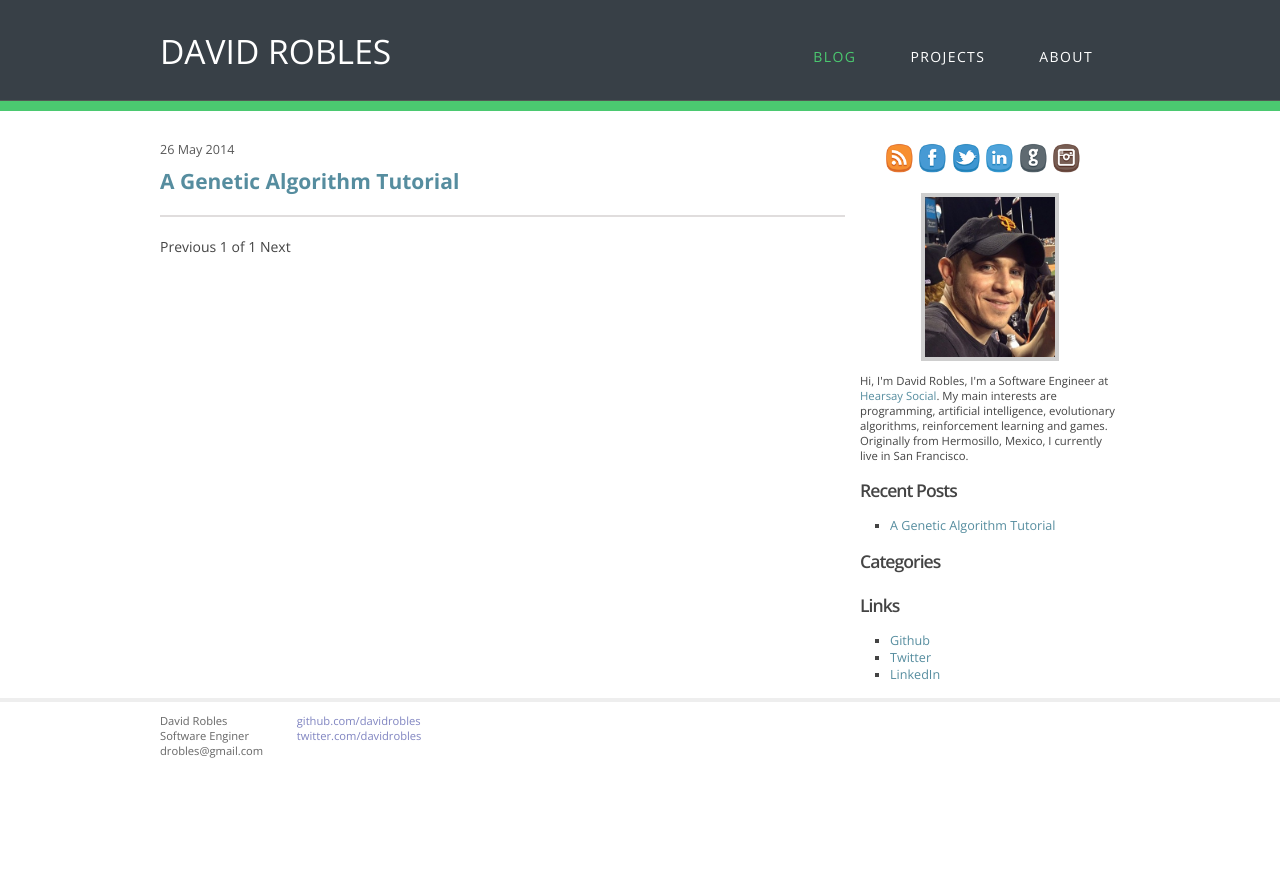
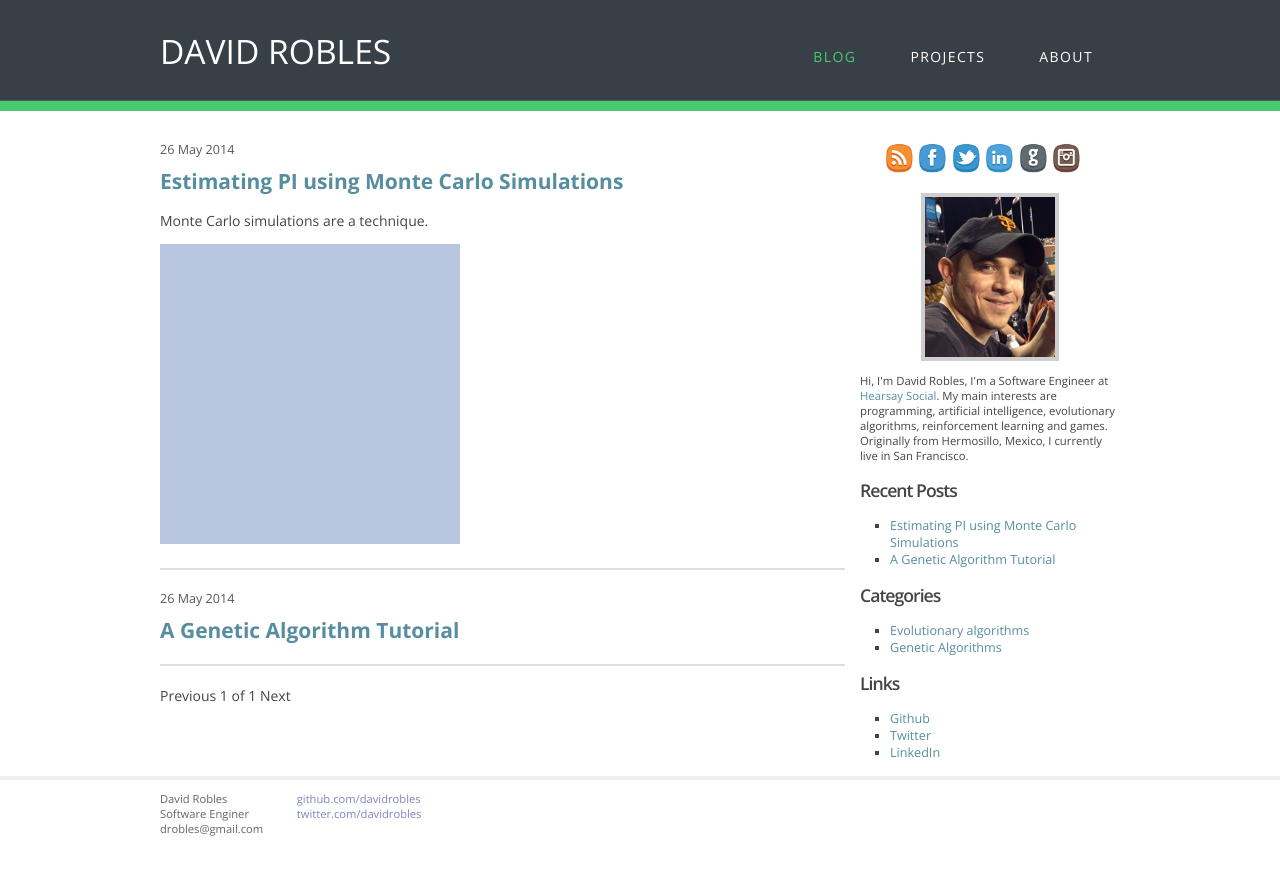
Before and after one commit to davidrobles/davidrobles.github.io, a Jekyll site: the page built from index.html, in a window 1280 px wide. Shown: the top 875 px of the page. Built offline with Jekyll 4.4.1, drawn with Linux system fonts in a browser that asks for light colours; Markdown is read by kramdown in place of the engine named in the settings; the list of posts is cut into pages by our own code.

Commit message:
move pi-mc to _posts

```diff
--- /dev/null
+++ b/_posts/2014-06-05-estimating-pi-using-monte-carlo-simulations.md
@@ -0,0 +1,15 @@
+---
+layout:     post
+title:      "Estimating PI using Monte Carlo Simulations"
+date:       2014-05-26 09:48:16
+comments:   true
+categories: [Evolutionary algorithms, Genetic Algorithms]
+---
+
+Monte Carlo simulations are a technique.
+
+<canvas id="pi-mc" height="300px" width="300px">
+Your browser does not support HTML5 Canvas!
+</canvas>
+
+<script src="/js/mc-pi.js"></script>
--- a/css/main.scss
+++ b/css/main.scss
@@ -4,6 +4,7 @@ $link-color: #568d9f;
 $bg-color: #384047;
 $bg-sec: #4bc970;
 $bg-2: #283036;
+$bg-code: #eee;
 
 * {
     margin: 0;
@@ -195,7 +196,7 @@ hr {
         color: #585858;
     }
     pre {
-        background-color: #eee;
+        background-color: $bg-code;
         padding: 12px 14px;
         margin: 4px 4px 18px 4px;
         code {
@@ -208,3 +209,17 @@ hr {
         margin-left: 2em;
     }
 }
+
+
+
+
+
+
+
+
+
+#pi-mc {
+    background-color: #b8c6e0;
+}
+
+// #6f8ebd
```
Also changed, not shown: _drafts/estimating-pi-using-monte-carlo-simulations.md (deleted, +0 -7 lines).
